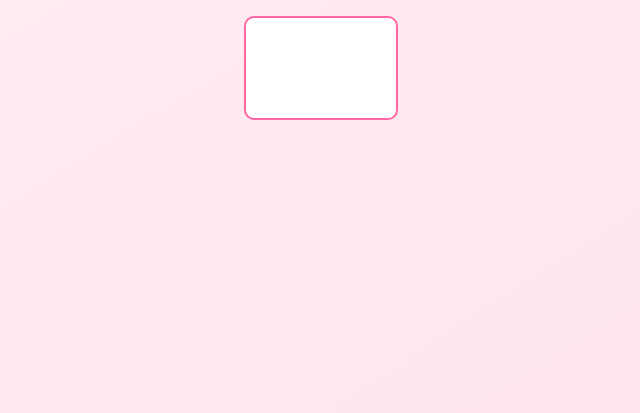
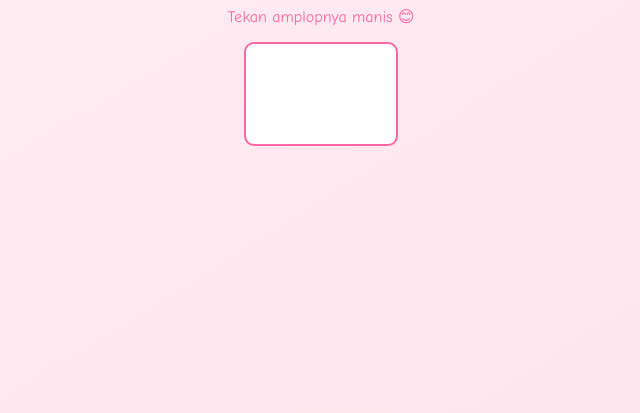
Before and after one commit to nabilfathan/YourBirthday, a plain HTML site: page index.html in a window 1280 px wide. Shown: the part 397-810 px from the top of the page, without its empty margins (319-959 px from the left). Drawn offline with nearby package versions, Linux system fonts and the light colour scheme.

Commit message:
Update web

```diff
--- a/index.html
+++ b/index.html
@@ -198,6 +198,7 @@
   <div id="welcomeScreen">
     <div class="content-wrapper">
       <h1>Hai Cindy! 🎀</h1>
+      <p>Tekan amplopnya manis 😊</p>
       <div class="envelope" id="envelope"></div>
     </div>
   </div>
```
